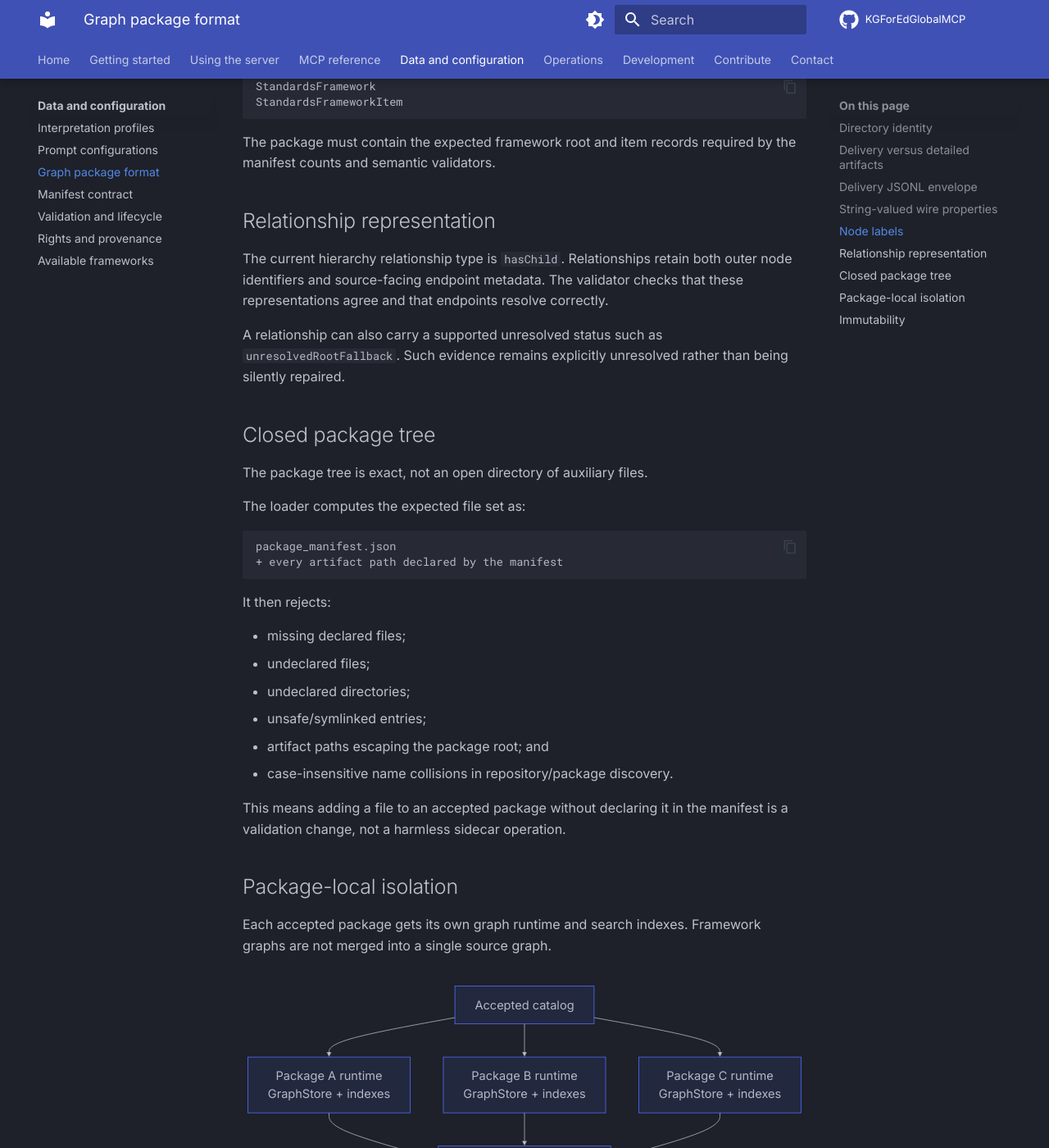
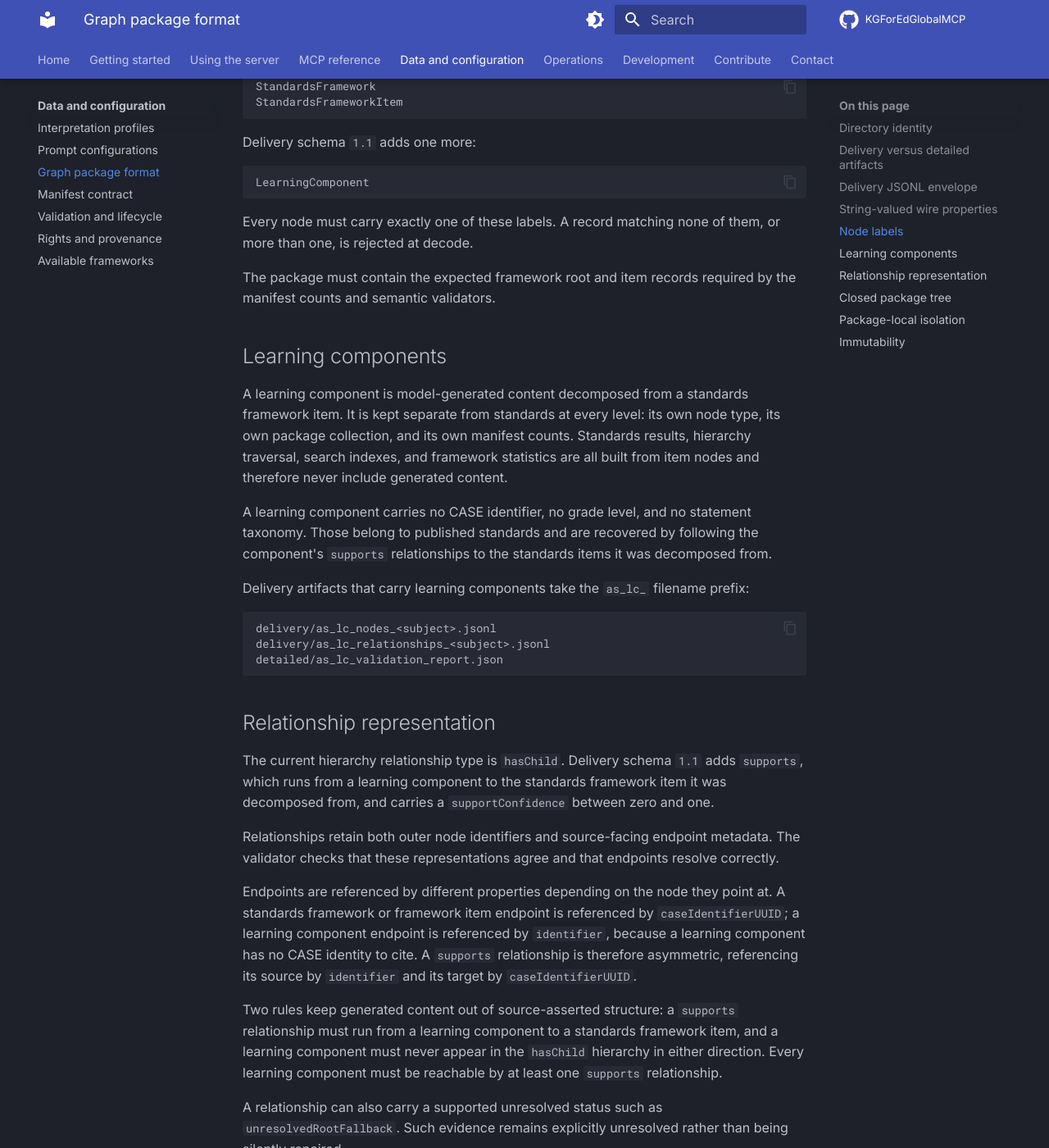
Before and after one commit to IDinsight/KGForEdGlobalMCP, an MkDocs documentation site: the page built from docs/data/graph-packages.md, in a window 1280 px wide and 1400 px high, scrolled down 2630 px. Shown: the whole window at 82% size. Built offline with MkDocs 1.6.1 and Material for MkDocs 9.7.7, drawn with Linux system fonts in a browser that asks for light colours; comment, search, counter and statistics services are not loaded.

Commit message:
docs: document learning components in the delivery schema and manifest

````diff
--- a/docs/data/graph-packages.md
+++ b/docs/data/graph-packages.md
@@ -115,14 +115,58 @@ StandardsFramework
 StandardsFrameworkItem
 ```
 
+Delivery schema `1.1` adds one more:
+
+```text
+LearningComponent
+```
+
+Every node must carry exactly one of these labels. A record matching none of them, or
+more than one, is rejected at decode.
+
 The package must contain the expected framework root and item records required by the
 manifest counts and semantic validators.
 
+## Learning components
+
+A learning component is model-generated content decomposed from a standards framework
+item. It is kept separate from standards at every level: its own node type, its own
+package collection, and its own manifest counts. Standards results, hierarchy traversal,
+search indexes, and framework statistics are all built from item nodes and therefore
+never include generated content.
+
+A learning component carries no CASE identifier, no grade level, and no statement
+taxonomy. Those belong to published standards and are recovered by following the
+component's `supports` relationships to the standards items it was decomposed from.
+
+Delivery artifacts that carry learning components take the `as_lc_` filename prefix:
+
+```text
+delivery/as_lc_nodes_<subject>.jsonl
+delivery/as_lc_relationships_<subject>.jsonl
+detailed/as_lc_validation_report.json
+```
+
 ## Relationship representation
 
-The current hierarchy relationship type is `hasChild`. Relationships retain both outer
-node identifiers and source-facing endpoint metadata. The validator checks that these
-representations agree and that endpoints resolve correctly.
+The current hierarchy relationship type is `hasChild`. Delivery schema `1.1` adds
+`supports`, which runs from a learning component to the standards framework item it was
+decomposed from, and carries a `supportConfidence` between zero and one.
+
+Relationships retain both outer node identifiers and source-facing endpoint metadata.
+The validator checks that these representations agree and that endpoints resolve
+correctly.
+
+Endpoints are referenced by different properties depending on the node they point at. A
+standards framework or framework item endpoint is referenced by `caseIdentifierUUID`; a
+learning component endpoint is referenced by `identifier`, because a learning component
+has no CASE identity to cite. A `supports` relationship is therefore asymmetric,
+referencing its source by `identifier` and its target by `caseIdentifierUUID`.
+
+Two rules keep generated content out of source-asserted structure: a `supports`
+relationship must run from a learning component to a standards framework item, and a
+learning component must never appear in the `hasChild` hierarchy in either direction.
+Every learning component must be reachable by at least one `supports` relationship.
 
 A relationship can also carry a supported unresolved status such as
 `unresolvedRootFallback`. Such evidence remains explicitly unresolved rather than being
````
Also changed, not shown: docs/data/manifest.md (+10 -1 lines).
